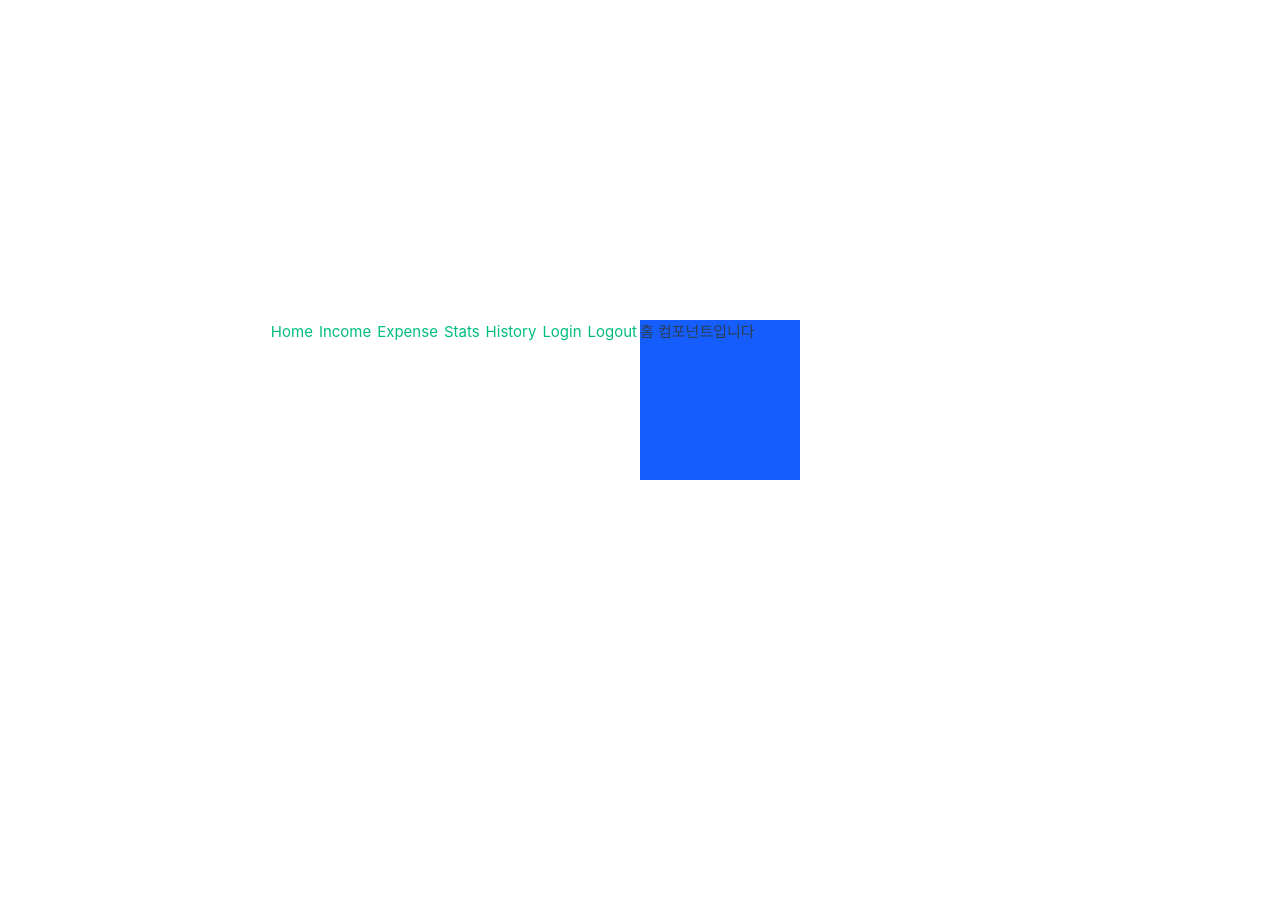
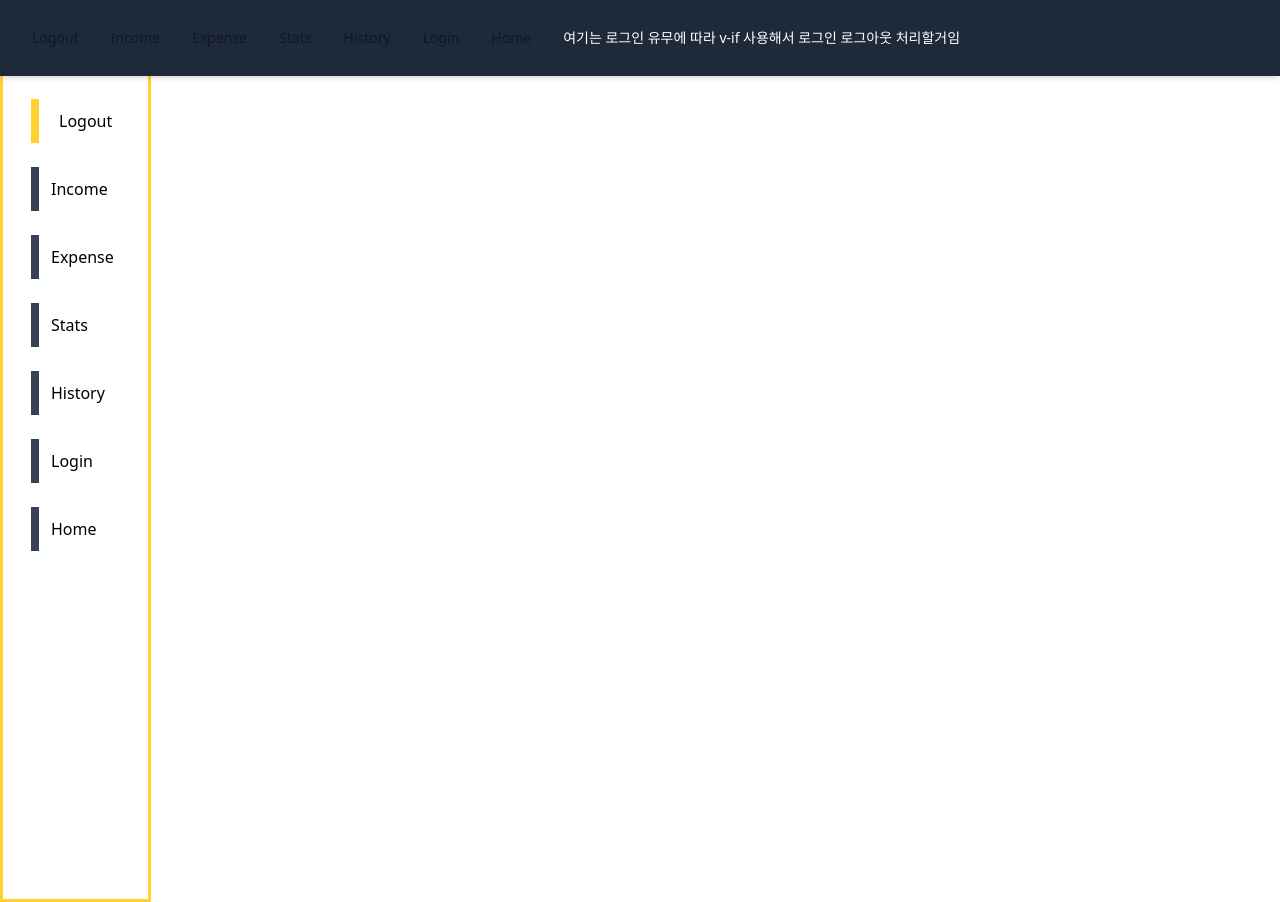
Before and after one commit to khyej/KBee, a Vue app in the folder kbee-vue/: page / in a window 1280 px wide. Before the commit the page ends 800 px from the top, so only its background shows below. Built offline with nearby package versions, Linux system fonts and the light colour scheme.

Commit message:
header 및 sidebar 작성

```diff
--- a/kbee-vue/src/App.vue
+++ b/kbee-vue/src/App.vue
@@ -1,19 +1,18 @@
-<template>
-  <header>
-    <nav>
-      <RouterLink to="/">Home</RouterLink>
-      <RouterLink to="/income">Income</RouterLink>
-      <RouterLink to="/expense">Expense</RouterLink>
-      <RouterLink to="/stats">Stats</RouterLink>
-      <RouterLink to="/history">History</RouterLink>
-      <RouterLink to="/login">Login</RouterLink>
-      <RouterLink to="/logout">Logout</RouterLink>
-    </nav>
-  </header>
-
-  <RouterView />
-</template>
-
 <script setup>
 import { RouterLink, RouterView } from 'vue-router';
+import Header from './components/Header.vue';
+import Sidebar from './components/Sidebar.vue';
 </script>
+
+<template>
+  <!-- <RouterView />  -->
+  <div class="flex-1">
+    <Header />
+    <div class="flex flex grow">
+      <Sidebar>
+        <RouterView />
+      </Sidebar>
+    </div>
+  </div>
+</template>
+<style scoped></style>
--- a/kbee-vue/src/assets/base.css
+++ b/kbee-vue/src/assets/base.css
@@ -1,75 +1 @@
-/* color palette from <https://github.com/vuejs/theme> */
 @import 'tailwindcss';
-:root {
-  --vt-c-white: #ffffff;
-  --vt-c-white-soft: #f8f8f8;
-  --vt-c-white-mute: #f2f2f2;
-
-  --vt-c-black: #181818;
-  --vt-c-black-soft: #222222;
-  --vt-c-black-mute: #282828;
-
-  --vt-c-indigo: #2c3e50;
-
-  --vt-c-divider-light-1: rgba(60, 60, 60, 0.29);
-  --vt-c-divider-light-2: rgba(60, 60, 60, 0.12);
-  --vt-c-divider-dark-1: rgba(84, 84, 84, 0.65);
-  --vt-c-divider-dark-2: rgba(84, 84, 84, 0.48);
-
-  --vt-c-text-light-1: var(--vt-c-indigo);
-  --vt-c-text-light-2: rgba(60, 60, 60, 0.66);
-  --vt-c-text-dark-1: var(--vt-c-white);
-  --vt-c-text-dark-2: rgba(235, 235, 235, 0.64);
-}
-
-/* semantic color variables for this project */
-:root {
-  --color-background: var(--vt-c-white);
-  --color-background-soft: var(--vt-c-white-soft);
-  --color-background-mute: var(--vt-c-white-mute);
-
-  --color-border: var(--vt-c-divider-light-2);
-  --color-border-hover: var(--vt-c-divider-light-1);
-
-  --color-heading: var(--vt-c-text-light-1);
-  --color-text: var(--vt-c-text-light-1);
-
-  --section-gap: 160px;
-}
-
-@media (prefers-color-scheme: dark) {
-  :root {
-    --color-background: var(--vt-c-black);
-    --color-background-soft: var(--vt-c-black-soft);
-    --color-background-mute: var(--vt-c-black-mute);
-
-    --color-border: var(--vt-c-divider-dark-2);
-    --color-border-hover: var(--vt-c-divider-dark-1);
-
-    --color-heading: var(--vt-c-text-dark-1);
-    --color-text: var(--vt-c-text-dark-2);
-  }
-}
-
-*,
-*::before,
-*::after {
-  box-sizing: border-box;
-  margin: 0;
-  font-weight: normal;
-}
-
-body {
-  min-height: 100vh;
-  color: var(--color-text);
-  background: var(--color-background);
-  transition: color 0.5s, background-color 0.5s;
-  line-height: 1.6;
-  font-family: Inter, -apple-system, BlinkMacSystemFont, 'Segoe UI', Roboto,
-    Oxygen, Ubuntu, Cantarell, 'Fira Sans', 'Droid Sans', 'Helvetica Neue',
-    sans-serif;
-  font-size: 15px;
-  text-rendering: optimizeLegibility;
-  -webkit-font-smoothing: antialiased;
-  -moz-osx-font-smoothing: grayscale;
-}
--- a/kbee-vue/src/assets/main.css
+++ b/kbee-vue/src/assets/main.css
@@ -1,35 +1 @@
 @import './base.css';
-
-#app {
-  max-width: 1280px;
-  margin: 0 auto;
-  padding: 2rem;
-  font-weight: normal;
-}
-
-a,
-.green {
-  text-decoration: none;
-  color: hsla(160, 100%, 37%, 1);
-  transition: 0.4s;
-  padding: 3px;
-}
-
-@media (hover: hover) {
-  a:hover {
-    background-color: hsla(160, 100%, 37%, 0.2);
-  }
-}
-
-@media (min-width: 1024px) {
-  body {
-    display: flex;
-    place-items: center;
-  }
-
-  #app {
-    display: grid;
-    grid-template-columns: 1fr 1fr;
-    padding: 0 2rem;
-  }
-}
--- a/kbee-vue/src/components/Expense.vue
+++ b/kbee-vue/src/components/Expense.vue
@@ -1,5 +1,5 @@
 <template>
-  <div class="h-40 w-40 bg-blue-600">지출.</div>
+  <div class="h-40 w-40 bg-blue-600">지출</div>
 </template>
 
 <style scoped></style>
--- /dev/null
+++ b/kbee-vue/src/components/Header.vue
@@ -0,0 +1,69 @@
+<script setup>
+import { RouterLink, RouterView } from 'vue-router';
+import Sidebar from './Sidebar.vue';
+</script>
+<template>
+  <header class="bg-gray-800 text-white p-4 fixed top-0 w-full z-50 shadow-md">
+    <div class="max-w-screen-xl px-4 py-3 mx-auto">
+      <div class="flex items-center">
+        <ul
+          class="flex flex-row font-medium mt-0 space-x-8 rtl:space-x-reverse text-sm"
+        >
+          <li>
+            <RouterLink
+              to="/logout"
+              class="text-gray-900 dark:text-white hover:underline"
+              aria-current="page"
+              >Logout</RouterLink
+            >
+          </li>
+          <li>
+            <RouterLink
+              to="/income"
+              class="text-gray-900 dark:text-white hover:underline"
+              >Income</RouterLink
+            >
+          </li>
+          <li>
+            <RouterLink
+              to="/expense"
+              class="text-gray-900 dark:text-white hover:underline"
+              >Expense</RouterLink
+            >
+          </li>
+          <li>
+            <RouterLink
+              to="/stats"
+              class="text-gray-900 dark:text-white hover:underline"
+              >Stats</RouterLink
+            >
+          </li>
+          <li>
+            <RouterLink
+              to="/history"
+              class="text-gray-900 dark:text-white hover:underline"
+              >History</RouterLink
+            >
+          </li>
+          <li>
+            <RouterLink
+              to="/login"
+              class="text-gray-900 dark:text-white hover:underline"
+              >Login</RouterLink
+            >
+          </li>
+          <li>
+            <RouterLink
+              to="/"
+              class="text-gray-900 dark:text-white hover:underline"
+              >Home</RouterLink
+            >
+          </li>
+          <li>
+            여기는 로그인 유무에 따라 v-if 사용해서 로그인 로그아웃 처리할거임
+          </li>
+        </ul>
+      </div>
+    </div>
+  </header>
+</template>
--- a/kbee-vue/src/components/Home.vue
+++ b/kbee-vue/src/components/Home.vue
@@ -1,7 +1,7 @@
 <style scoped></style>
 
 <template>
-    <div class="h-40 w-40 bg-blue-600">홈 컴포넌트입니다</div>
+  <!-- <div class="h-40 w-40 bg-blue-600">홈 컴포넌트입니다</div> -->
 </template>
 
 <script setup>
--- /dev/null
+++ b/kbee-vue/src/components/Sidebar.vue
@@ -0,0 +1,75 @@
+<script setup>
+import { RouterLink, RouterView } from 'vue-router';
+</script>
+<template>
+  <aside class="bg-white text-black p-4 border-3 border-amber-300 mt-16">
+    <div
+      class="overflow-y-auto py-4 px-3 bg-white rounded dark:bg-gray-800 h-screen"
+    >
+      <ul class="space-y-6">
+        <li class="flex items-center">
+          <span class="w-2 h-11 bg-amber-300 mr-3"></span>
+          <RouterLink
+            to="/logout"
+            class="flex items-center p-2 text-base font-normal text-black rounded-lg dark:text-white hover:bg-gray-100 dark:hover:bg-gray-700"
+            aria-current="page"
+            >Logout</RouterLink
+          >
+        </li>
+        <li class="flex items-center">
+          <span class="w-2 h-11 bg-gray-700 mr-3"></span>
+          <RouterLink
+            to="/income"
+            class="text-black dark:text-white hover:bg-gray-100 dark:hover:bg-gray-700"
+            >Income</RouterLink
+          >
+        </li>
+        <li class="flex items-center">
+          <span class="w-2 h-11 bg-gray-700 mr-3"></span>
+          <RouterLink
+            to="/expense"
+            class="text-black dark:text-white hover:bg-gray-100 dark:hover:bg-gray-700"
+            >Expense</RouterLink
+          >
+        </li>
+        <li class="flex items-center">
+          <span class="w-2 h-11 bg-gray-700 mr-3"></span>
+          <RouterLink
+            to="/stats"
+            class="text-black dark:text-white hover:bg-gray-100 dark:hover:bg-gray-700"
+            >Stats</RouterLink
+          >
+        </li>
+        <li class="flex items-center">
+          <span class="w-2 h-11 bg-gray-700 mr-3"></span>
+          <RouterLink
+            to="/history"
+            class="text-black dark:text-white hover:bg-gray-100 dark:hover:bg-gray-700"
+            >History</RouterLink
+          >
+        </li>
+        <li class="flex items-center">
+          <span class="w-2 h-11 bg-gray-700 mr-3"></span>
+          <RouterLink
+            to="/login"
+            class="text-black dark:text-white hover:bg-gray-100 dark:hover:bg-gray-700"
+            >Login</RouterLink
+          >
+        </li>
+        <li class="flex items-center">
+          <span class="w-2 h-11 bg-gray-700 mr-3"></span>
+          <RouterLink
+            to="/"
+            class="text-black dark:text-whitehover:bg-gray-100 dark:hover:bg-gray-700"
+            >Home</RouterLink
+          >
+        </li>
+      </ul>
+    </div>
+  </aside>
+</template>
+<style scoped>
+/* .bar {
+  @apply w-2 h-11 mr-3;
+} */
+</style>
```
Also changed, not shown: 1 other file (tests, documents, lock files or other folders).
